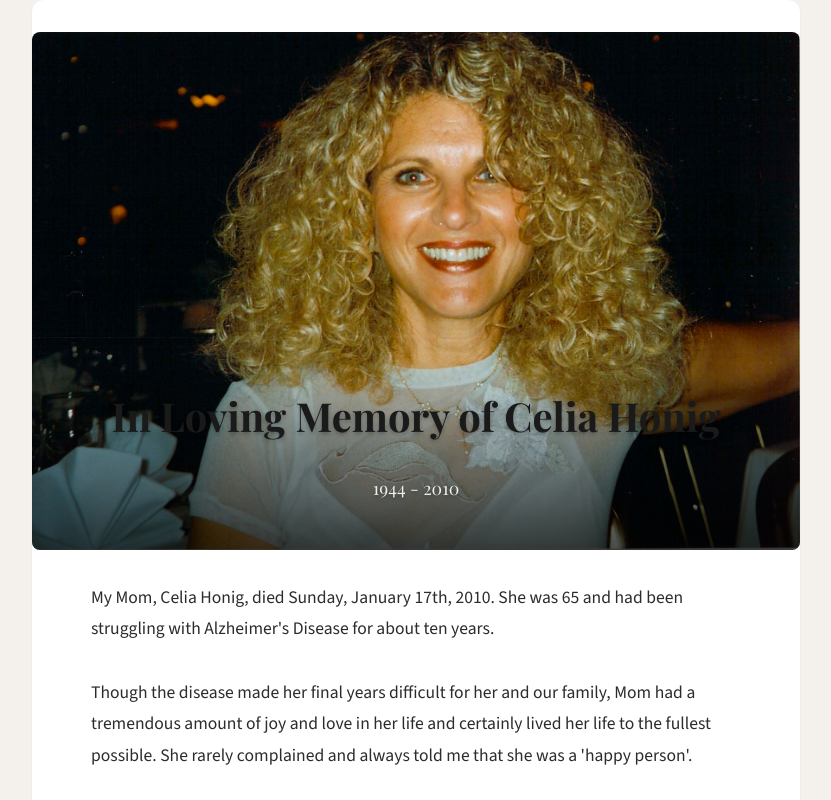
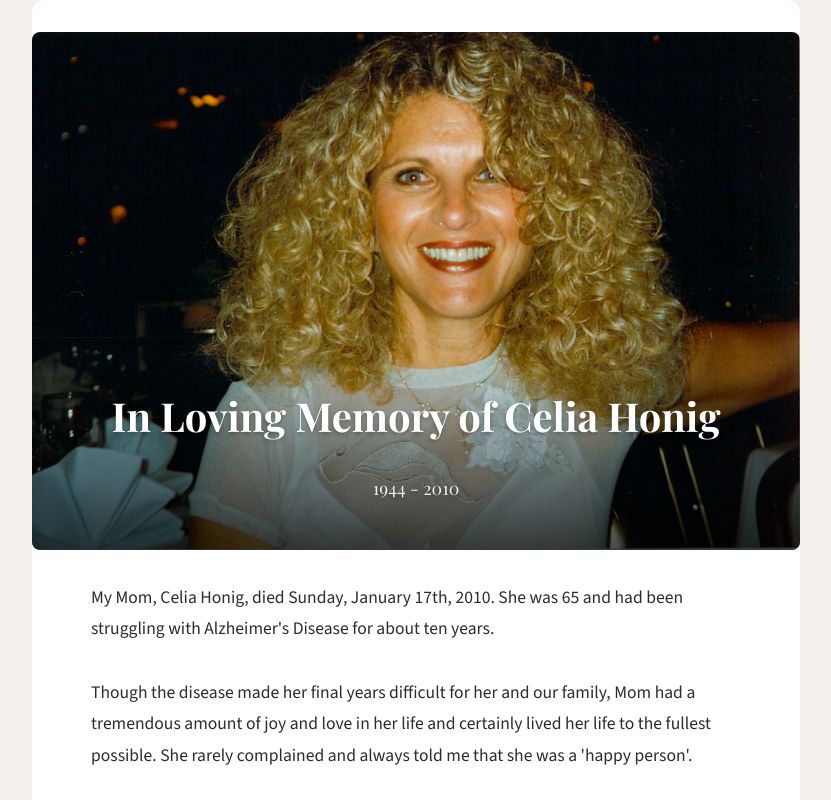
Before and after one commit to vjwlaw/adamhonig-website-v2, a React (Vite) app: page /in-memory/celia-honig in a window 1280 px wide. Shown: the top 800 px of the page, without its empty margins (224-1055 px from the left). Built offline with nearby package versions, Linux system fonts and the light colour scheme; a web font is replaced by a local one.

Commit message:
style: Force white color for memorial header titles

```diff
--- a/src/components/memorial/CeliaHonigMemorial.tsx
+++ b/src/components/memorial/CeliaHonigMemorial.tsx
@@ -55,7 +55,7 @@ export default function CeliaHonigMemorial() {
                 borderRadius: '0 0 8px 8px',
               }}
             >
-              <h1 className="text-2xl md:text-[2rem] font-bold text-white m-0" style={{ textShadow: '0 2px 4px rgba(0,0,0,0.3)', fontFamily: 'var(--font-heading)' }}>
+              <h1 className="text-2xl md:text-[2rem] font-bold text-white m-0" style={{ textShadow: '0 2px 4px rgba(0,0,0,0.3)', fontFamily: 'var(--font-heading)', color: '#FFFFFF' }}>
                 In Loving Memory of Celia Honig
               </h1>
               <p className="text-white/90 mt-2 text-lg md:text-xl" style={{ textShadow: '0 2px 4px rgba(0,0,0,0.3)', fontFamily: 'var(--font-heading)' }}>
--- a/src/components/memorial/MemorialHeader.tsx
+++ b/src/components/memorial/MemorialHeader.tsx
@@ -19,7 +19,7 @@ export default function MemorialHeader({ name, years, backgroundImage, published
       }}
     >
       <div className="relative z-10 px-4 sm:px-8">
-        <h1 className="text-2xl sm:text-3xl md:text-[3.5rem] font-bold mb-2 text-white" style={{ textShadow: '0 2px 4px rgba(0,0,0,0.3)', fontFamily: 'var(--font-heading)' }}>
+        <h1 className="text-2xl sm:text-3xl md:text-[3.5rem] font-bold mb-2 text-white" style={{ textShadow: '0 2px 4px rgba(0,0,0,0.3)', fontFamily: 'var(--font-heading)', color: '#FFFFFF' }}>
           {name}
         </h1>
         <p className="text-xl sm:text-2xl md:text-3xl mt-0 italic text-white" style={{ fontFamily: 'var(--font-heading)' }}>
```
